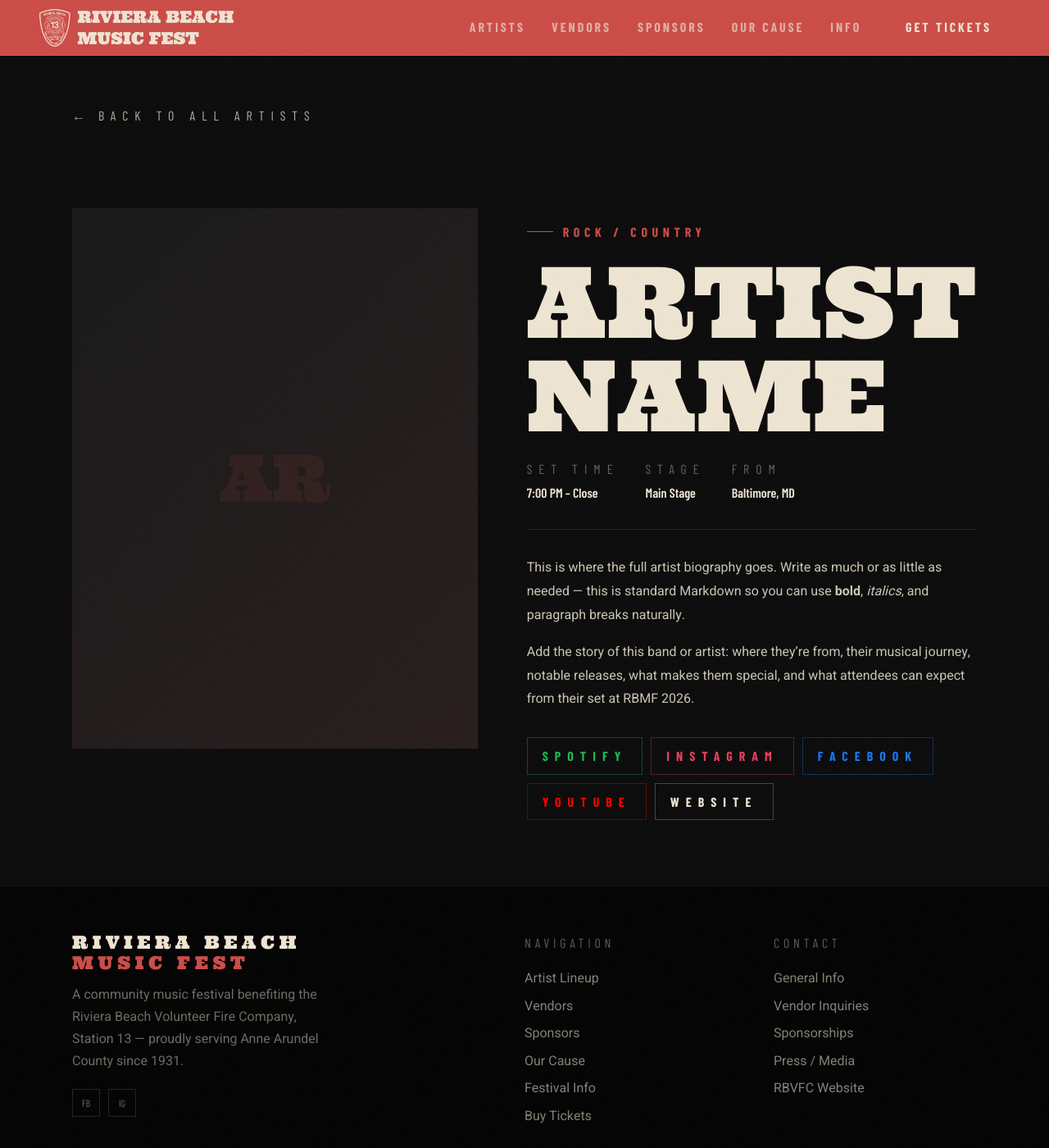
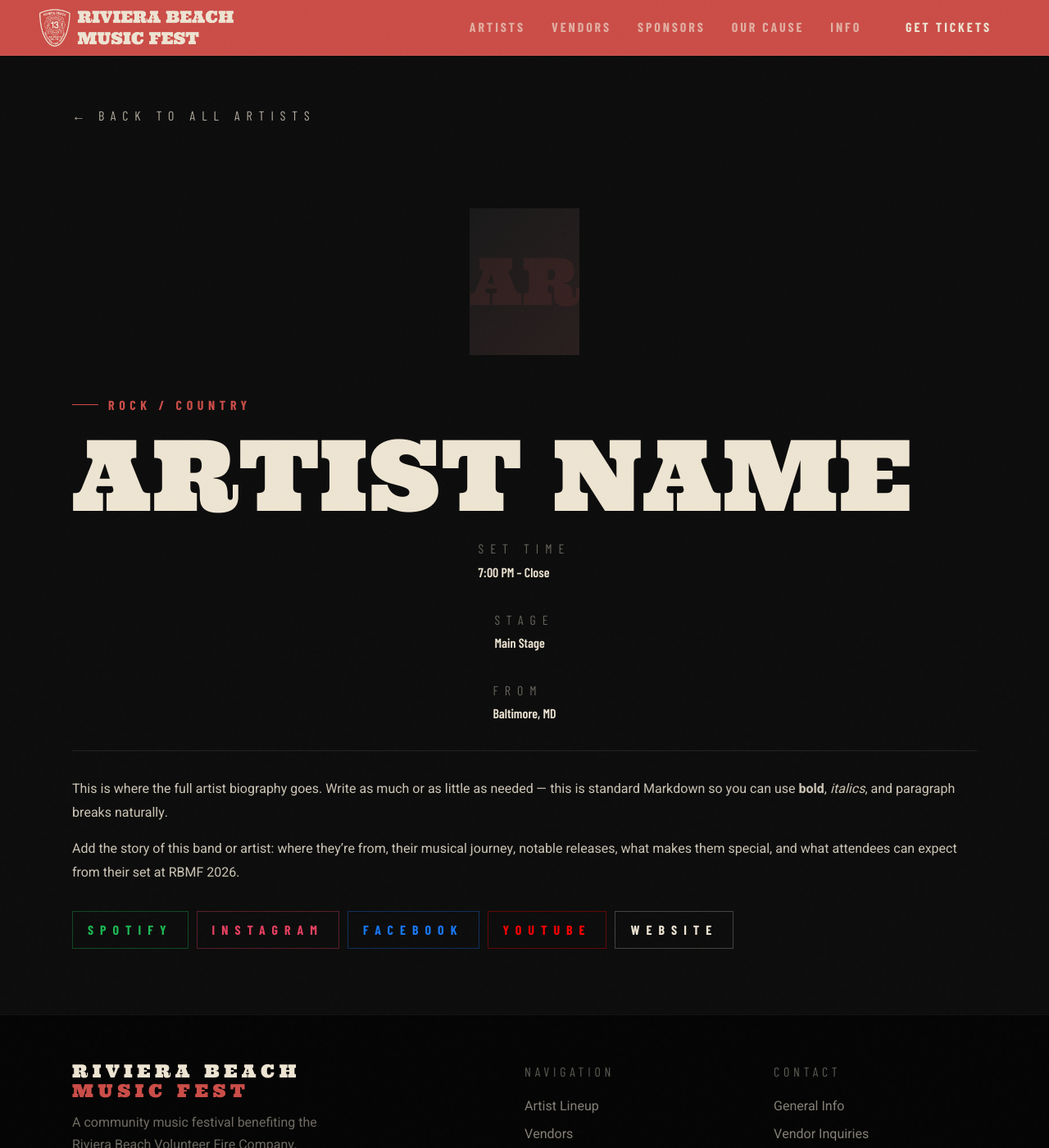
Before and after one commit to RBVFC/rbmf, a Jekyll site: the page built from _artists/artist-name.md, in a window 1280 px wide and 1400 px high. Shown: the whole window at 82% size. Built offline with Jekyll 4.4.1, drawn with Linux system fonts in a browser that asks for light colours; some web fonts are replaced.

Commit message:
Jo stableford patch 2 (#34)
* Update main.css (#33)

* Update main.css

```diff
--- a/assets/css/main.css
+++ b/assets/css/main.css
@@ -405,10 +405,8 @@ p:last-child { margin-bottom: 0; }
 /* ── ARTIST DETAIL PAGE ── */
 .artist-detail { padding-top: calc(var(--nav-height) + 60px); }
 .artist-detail__hero {
-  display: grid;
-  grid-template-columns: 1fr 1fr;
-  gap: 60px;
-  align-items: start;
+  display: flex; flex-direction: column; gap: 32px; flex-wrap: wrap;
+  align-items: center; justify-content: center;
   padding: 60px 0 80px;
 }
 .artist-detail__photo {
@@ -429,7 +427,8 @@ p:last-child { margin-bottom: 0; }
 .artist-detail__info { padding-top: 16px; }
 .artist-detail__name { color: var(--cream); margin-bottom: 20px; }
 .artist-detail__meta {
-  display: flex; gap: 32px; flex-wrap: wrap;
+  display: flex; flex-direction: column; gap: 32px; flex-wrap: wrap;
+  align-items: center; justify-content: center;
   margin-bottom: 32px;
   padding-bottom: 32px;
   border-bottom: 1px solid rgba(237,228,210,0.1);
```
